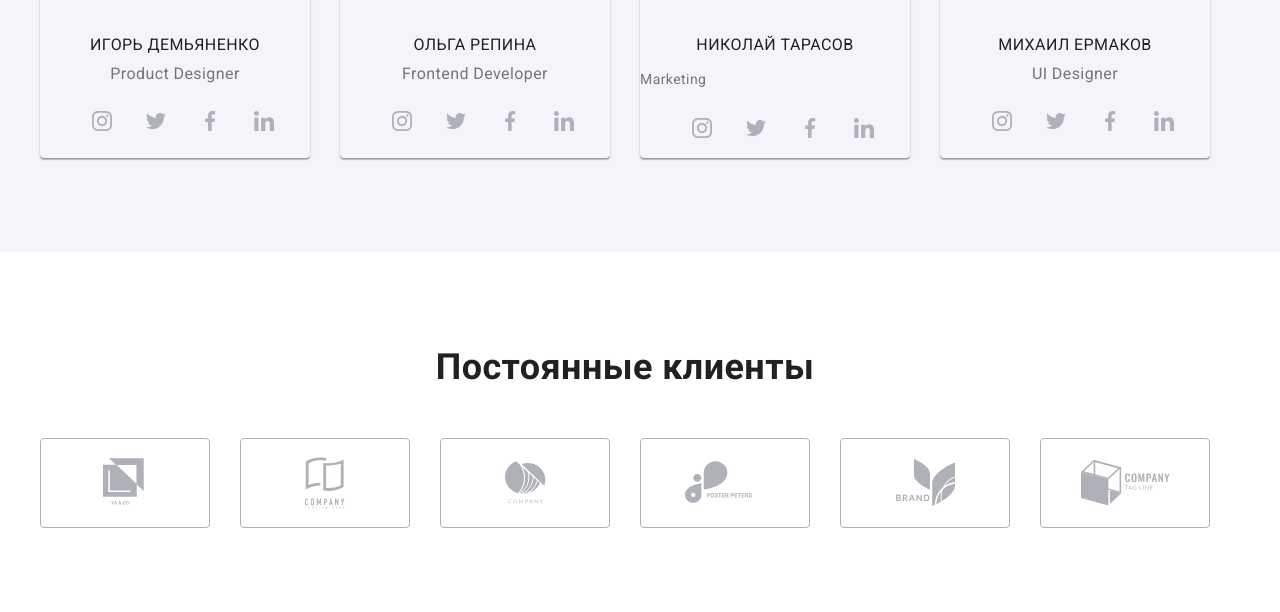
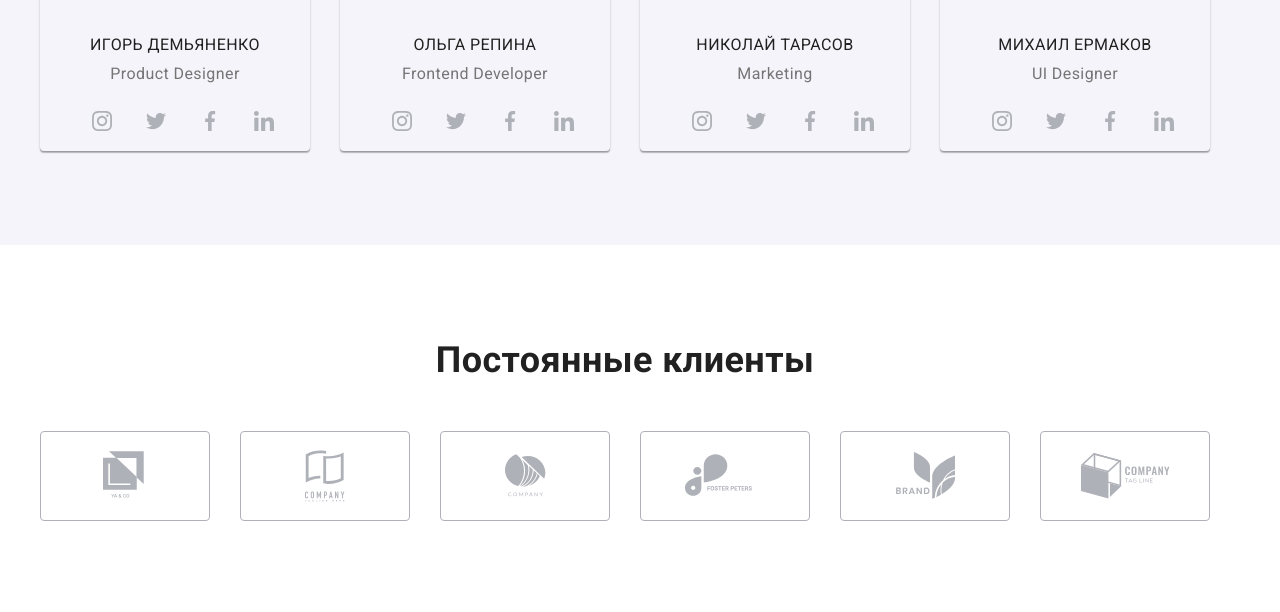
Before and after one commit to AndrijZubal/-studio-goit-markup-hw-07, a plain HTML site: page index.html in a window 1280 px wide. Shown: the part 2158-2770 px from the top of the page. Drawn offline with Linux system fonts and the light colour scheme; files that its build step writes are made by us from their sources.

Commit message:
Update index.html

```diff
--- a/index.html
+++ b/index.html
@@ -309,7 +309,7 @@
                 height="260"
               />
               <h3 class="team-item">Николай Тарасов</h3>
-              <p lang="en" class="profesion">Marketing</p>
+              <p lang="en" class="team-profesion">Marketing</p>
               <ul class="social">
                               <li class="social-list">
                                 <a class="social-link" href="#" target="_blank" rel="noopener noreferrer" aria-label="ссилка на  instagram">
```
